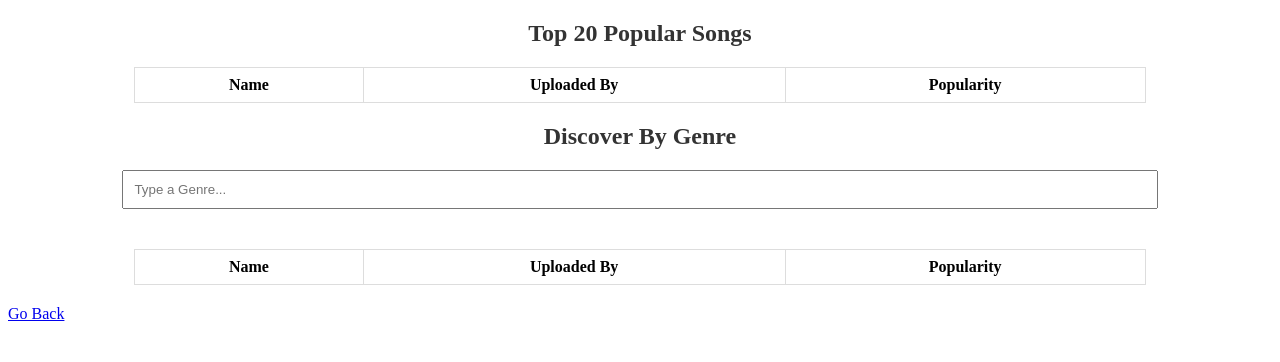
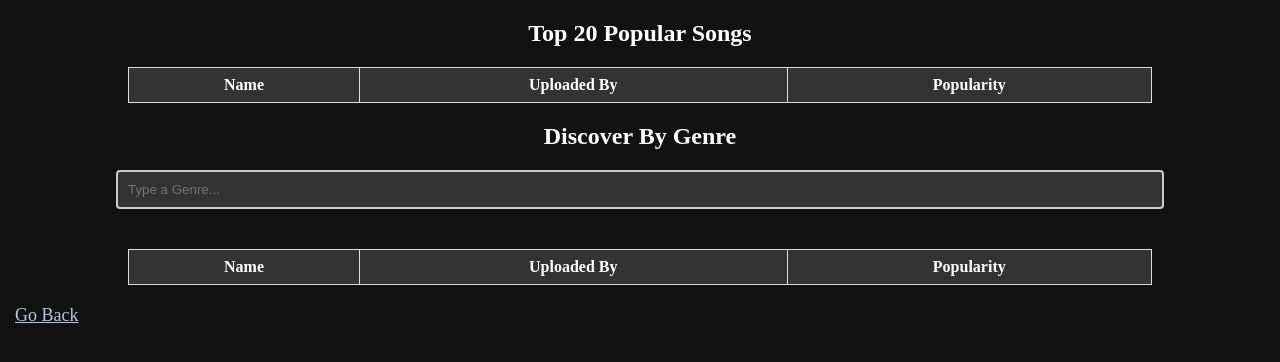
Before and after one commit to yale-cpsc-419-fa23/project-group-6, a Flask app: page /explore in a window 1280 px wide. Shown: the top 362 px of the page. Run offline with Flask 3, Linux system fonts and the light colour scheme; the visitor is signed in with stand-in values (Sample User, id 1); data that the repository does not hold is empty.

Commit message:
explore page UI added

```diff
--- a/app/views/static/exploreStyles.css
+++ b/app/views/static/exploreStyles.css
@@ -1,9 +1,21 @@
+body, h1, h2, h3, ul, li {
+    margin: 0;
+    padding: 0;
+    color: #ffffff; /* Matching text color from homeStyles.css */
+}
+
+body {
+    background-color: #121212; /* Matching background color from homeStyles.css */
+}
+
+/* Maintaining original styles for the top-songs-title */
 .top-songs-title {
     text-align: center;
-    color: #333;
+    color: #ffffff; /* Updated color to match homeStyles.css */
     margin: 20px 0;
 }
 
+/* Maintaining original styles for the top-songs-container */
 .top-songs-container {
     max-height: 40vh;
     overflow-y: auto;
@@ -11,46 +23,55 @@
     width: 80%;
 }
 
-#top-songs {
+/* Updating table styles to match homeStyles.css theme */
+#top-songs, #top-songs-by-genre {
     width: 100%;
     border-collapse: collapse;
     text-align: center;
 }
 
-#top-songs th, #top-songs td {
+#top-songs th, #top-songs td, #top-songs-by-genre th, #top-songs-by-genre td {
     border: 1px solid #ddd;
     padding: 8px;
+    background-color: #333333; /* Dark background for table cells */
+    color: #ffffff; /* White text color for table cells */
 }
 
+/* Maintaining original styles for the genre search container */
 .genre-search-container {
     text-align: center;
 }
 
+/* Updating styles for genre search input to match homeStyles.css theme */
 #genre-search {
     width: 80%;
     padding: 10px;
     margin-bottom: 20px;
+    background-color: #333333; /* Dark background for search input */
+    color: #ffffff; /* White text color for search input */
+    border: 2px solid #ccc; /* Border color (adjust as needed) */
+    border-radius: 4px;
 }
 
 #genre-search-results p {
     cursor: pointer;
-    color: #007bff; /* Adjust the color as needed */
+    color: #a8d1fb; /* Blue color for search results text */
 }
 
 #genre-search-results p:hover {
     text-decoration: underline;
 }
 
-#top-songs-by-genre {
-    width: 100%;
-    border-collapse: collapse;
-    text-align: center;
+/* Styling for zebra striping in tables */
+#top-songs tr:nth-child(even), #top-songs-by-genre tr:nth-child(even) {
+    background-color: #454545; /* Darker background for even rows */
 }
 
-#top-songs-by-genre th, #top-songs-by-genre td {
-    border: 1px solid #ddd;
-    padding: 8px;
+.btn-secondary.btn-block {
+    left: 0; /* Align to the left */
+    bottom: 0; /* Align to the bottom */
+    color: #c0c3d4; /* White text for readability */
+    padding: 10px 15px;
+    border-radius: 5px;
+    font-size: 18px; /* Adjust font size as needed */
 }
-
-#top-songs tr:nth-child(even) {background-color: #f2f2f2;}
-#top-songs-by-genre tr:nth-child(even) {background-color: #f2f2f2;}
--- a/app/views/templates/home.html
+++ b/app/views/templates/home.html
@@ -5,7 +5,6 @@
     <meta name="viewport" content="width=device-width, initial-scale=1.0">
     <title>Home Page</title>
     <script src="https://code.jquery.com/jquery-3.6.0.min.js"></script>
-    <link rel="stylesheet" href="{{ url_for('static', filename='customStyles.css') }}">
     <link rel="stylesheet" href="{{ url_for('static', filename='homeStyles.css') }}">
 
     <style>
```
Also changed, not shown: app/views/static/homeStyles.css (+95 -20 lines).
